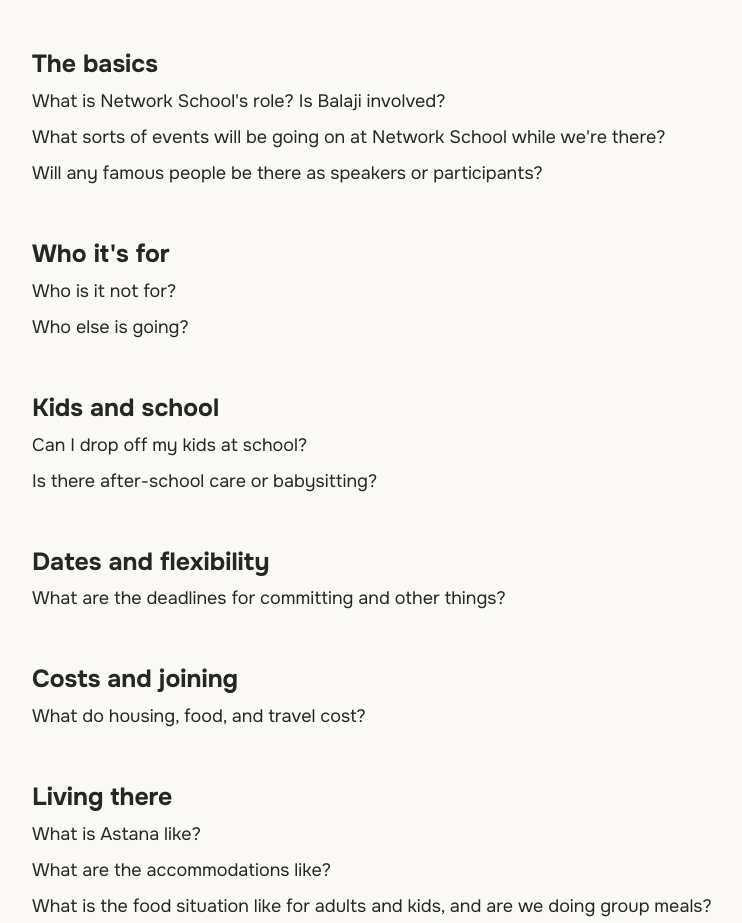
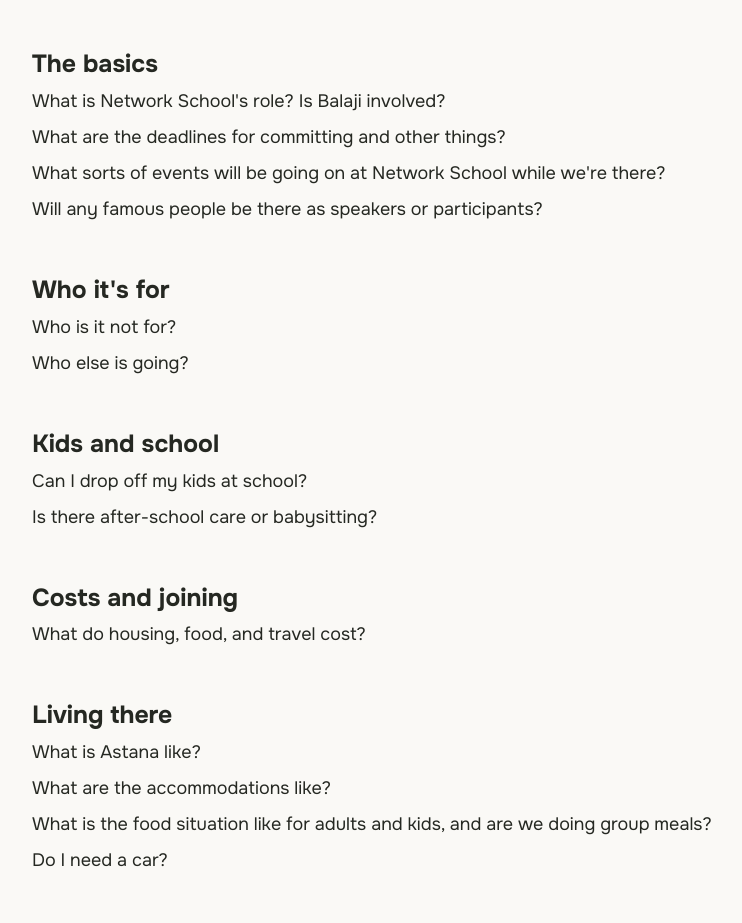
Before and after one commit to grinland/familystan, a plain HTML site: page index.html in a window 1280 px wide. Shown: the part 3727-4650 px from the top of the page, without its empty margins (22-764 px from the left). Drawn offline with Linux system fonts and the light colour scheme.

Commit message:
Move deadlines question under The basics

```diff
--- a/index.html
+++ b/index.html
@@ -330,6 +330,10 @@
           <p>What is Network School's role? Is Balaji involved?</p>
         </div>
 
+        <div class="qa-item" id="deadlines">
+          <p>What are the deadlines for committing and other things?</p>
+        </div>
+
         <div class="qa-item" id="ns-events-while-were-there">
           <p>
             What sorts of events will be going on at Network School while
@@ -363,12 +367,6 @@
           <p>Is there after-school care or babysitting?</p>
         </div>
 
-        <h3>Dates and flexibility</h3>
-
-        <div class="qa-item" id="deadlines">
-          <p>What are the deadlines for committing and other things?</p>
-        </div>
-
         <h3>Costs and joining</h3>
 
         <div class="qa-item" id="housing-food-and-travel-costs">
```
